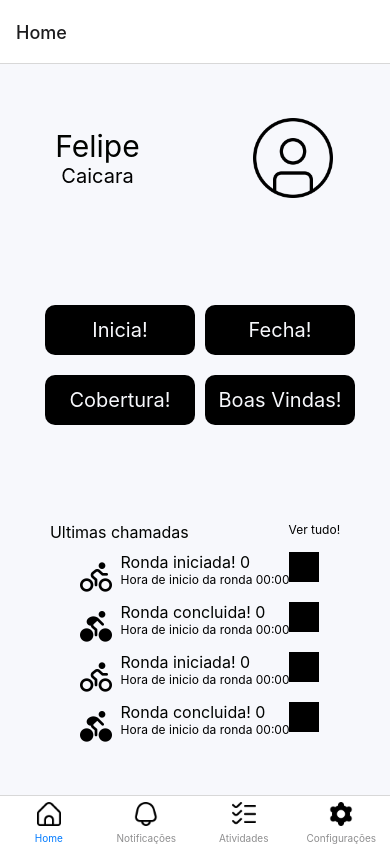
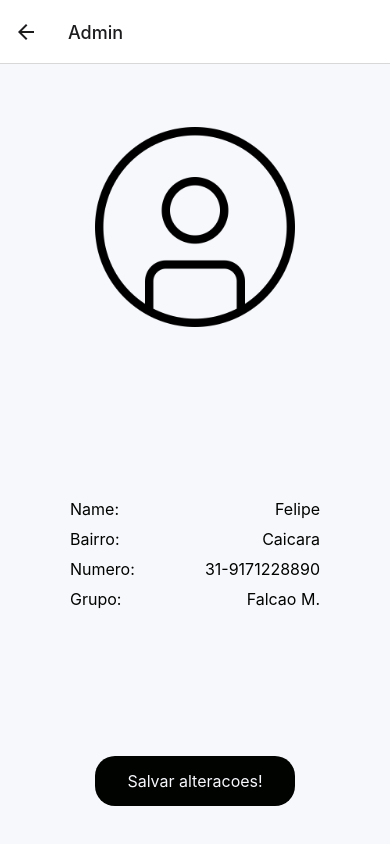
Before and after one commit to felipeFransa/night-patrol, a React Native app: screen /Admin in a window 390 px wide. Built offline with nearby package versions, Linux system fonts and the light colour scheme.

Commit message:
version.1.5.1

```diff
--- a/App.tsx
+++ b/App.tsx
@@ -5,7 +5,6 @@
 import { ThemeBTN, TextBTN } from './styleGlobal'
 
 import MainStack from './src/routes/stack.routes';
-import Tab from './src/routes/tab.routes';
 
 import  light from './src/theme/light';
 import dark from './src/theme/dark';
@@ -21,7 +20,7 @@
   return (
     <NavigationContainer>
       <ThemeProvider theme={theme}>
-        <Tab />
+        <MainStack />
       </ThemeProvider>
     </NavigationContainer>
   );
--- a/src/@types/navigation.d.ts
+++ b/src/@types/navigation.d.ts
@@ -7,6 +7,8 @@
       SignUp: undefined,
       Login: undefined,
       Activities: undefined,
+      Config: undefined,
+      Admin: undefined,
     }
   }
 }
--- a/src/routes/stack.routes.tsx
+++ b/src/routes/stack.routes.tsx
@@ -2,12 +2,16 @@
 
 import { Config } from '../screens/Configs';
 import { Admin } from '../screens/Admin';
+import Tab from './tab.routes';
 
 const MainStack = createNativeStackNavigator();
 
 export default () => {
   return (
     <MainStack.Navigator>
+      <MainStack.Screen name="Tab" component={Tab} options={{
+        headerShown: false
+      }}/>
       <MainStack.Screen name="Config" component={Config}/>
       <MainStack.Screen name="Admin" component={Admin}/>
     </MainStack.Navigator>
--- a/src/screens/Admin/index.tsx
+++ b/src/screens/Admin/index.tsx
@@ -12,7 +12,7 @@
     <C.Container>
 
       <C.UserPhotoBox>
-        <C.UserPhoto source={require('../../assets/retrato.png')}/>
+        <C.UserPhoto source={require('../../assets/user-photo.png')}/>
       </C.UserPhotoBox>
 
       <C.UserBoxInfo>
--- a/src/screens/Configs/index.tsx
+++ b/src/screens/Configs/index.tsx
@@ -1,19 +1,21 @@
 import React from 'react';
-import MainStack from '../../routes/stack.routes';
+import { useNavigation } from '@react-navigation/native';
 import * as C from './style';
 
 export const Config = () => {
-  // const handlePerfil = () => {
-  //   props.navigation.navigate('Admin')
-  // }
+  const navigation = useNavigation();
+
+  const handlePerfil = () => {
+    navigation.navigate("Admin")
+  }
 
   return (
     <C.Container>
 
       <C.BodyConfig>
 
-        <C.ConfigBox>
-          <C.BoxIMGConfig>
+        <C.ConfigBox onPress={handlePerfil}>
+          <C.BoxIMGConfig >
             <C.IMGConfig source={require('../../assets/user.png')}/>
           </C.BoxIMGConfig>
           <C.BoxText>
```
